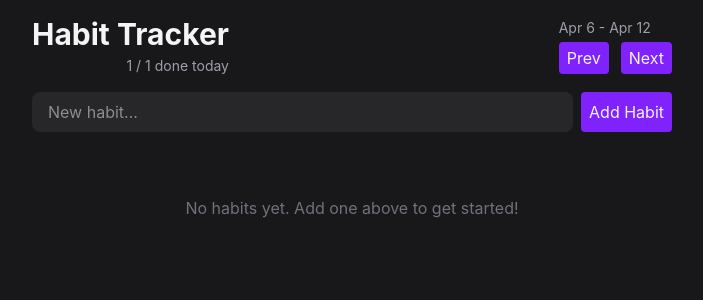
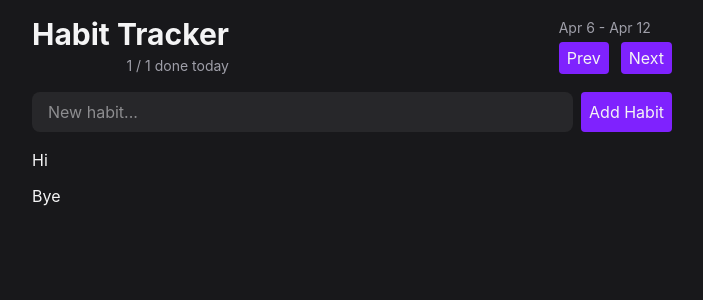
Before and after one commit to CamrynBowWow/habit-tracker, a React (Vite) app: page / in a window 1280 px wide. Shown: the top 300 px of the page, without its empty margins (288-991 px from the left). Built offline with nearby package versions, Linux system fonts and the light colour scheme.

Commit message:
Rendering Arrays Done

```diff
--- a/src/components/HabitList.tsx
+++ b/src/components/HabitList.tsx
@@ -1,5 +1,8 @@
 export function HabitList() {
-	const habits = [];
+	const habits = [
+		{ id: 1, name: 'Hi' },
+		{ id: 2, name: 'Bye' },
+	];
 
 	if (habits.length === 0) {
 		return (
@@ -9,5 +12,11 @@ export function HabitList() {
 		);
 	}
 
-	return <div className='flex flex-col gap-3'></div>;
+	return (
+		<div className='flex flex-col gap-3'>
+			{habits.map((habit) => (
+				<h1 key={habit.id}>{habit.name}</h1>
+			))}
+		</div>
+	);
 }
```
